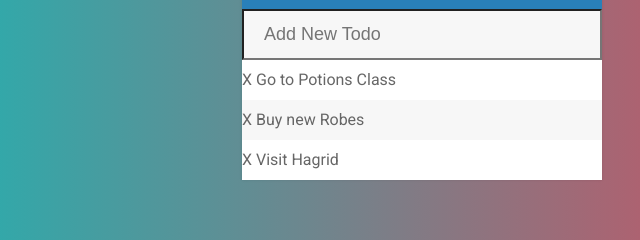
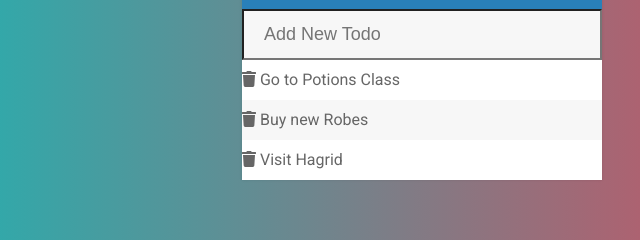
Before and after one commit to matosb2/Todo-List-Project, a plain HTML site: page assets/index.html in a window 1280 px wide. Shown: the part 139-379 px from the top of the page, 218-858 px from the left. Drawn offline with Linux system fonts and the light colour scheme.

Commit message:
Replace X's with icon

```diff
--- a/assets/index.html
+++ b/assets/index.html
@@ -12,16 +12,24 @@
 
 <body>
     <div id="container">
-        <h1>To-Do List<i class="fa fa-plus"></i></h1>
+        <h1>To-Do List
+            <i class="fa fa-plus"></i>
+        </h1>
         <input placeholder="Add New Todo" type="text">
 
         <ul>
             <li>
-                <span>X</span> Go to Potions Class</li>
+                <span>
+                    <i class="fa fa-trash"></i>
+                </span> Go to Potions Class</li>
             <li>
-                <span>X</span> Buy new Robes</li>
+                <span>
+                    <i class="fa fa-trash"></i>
+                </span> Buy new Robes</li>
             <li>
-                <span>X</span> Visit Hagrid</li>
+                <span>
+                    <i class="fa fa-trash"></i>
+                </span> Visit Hagrid</li>
         </ul>
     </div>
 
--- a/assets/js/todos.js
+++ b/assets/js/todos.js
@@ -20,19 +20,20 @@ $("ul").on("click", "li", function () {
 });
 
 // Click on X to delete Todo
-$("ul").on("click", "span", function(event) {
-    $(this).parent().fadeOut(500, function() {
+$("ul").on("click", "span", function (event) {
+    $(this).parent().fadeOut(500, function () {
         $(this).remove();
     });
     event.stopPropagation();
 })
 
-$("input[type='text']").keypress(function(event) {
-    if(event.which === 13) {
+$("input[type='text']").keypress(function (event) {
+    if (event.which === 13) {
         // grabbing new todo text from input
         var todoText = $(this).val();
         $(this).val("");
         // create a new li and add to ul
-        $("ul").append("<li><span>X</span> " + todoText + "</li>");
+        $("ul").append("<li><span><i class="
+            fa fa - trash "></i></span> " + todoText + "</li>");
     }
 });
```
